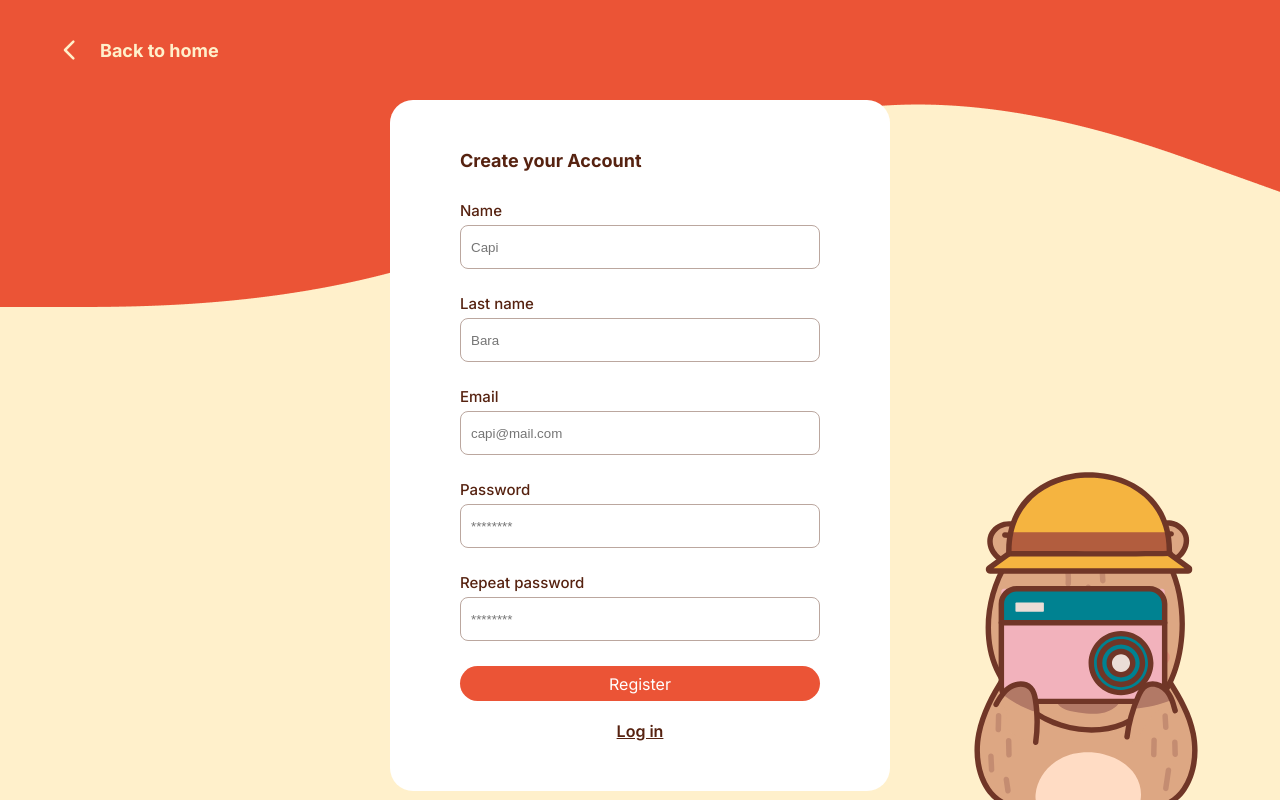
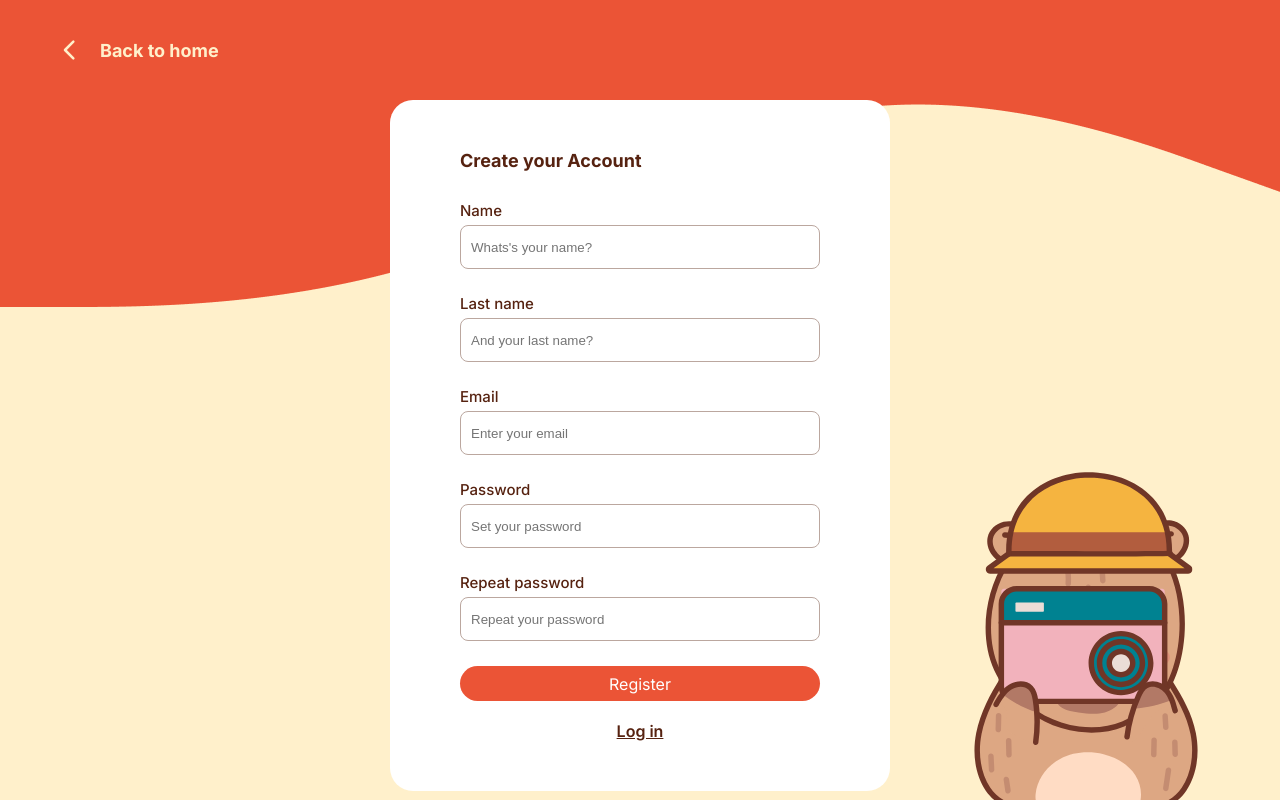
Before and after one commit to strikerout/CAPITRAVEL_FE, a React (Vite) app: page /register in a window 1280 px wide. Built offline with nearby package versions, Linux system fonts and the light colour scheme; a web font is replaced by a local one.

Commit message:
PFG5-95 fixed links to login register

```diff
--- a/src/App.scss
+++ b/src/App.scss
@@ -812,6 +812,7 @@ body{
 
 
     .formNavigate{
+        cursor: pointer;
         display: flex;
         flex-direction: row;
         align-items: center;
--- a/src/components/Banner.jsx
+++ b/src/components/Banner.jsx
@@ -9,7 +9,7 @@ const Banner = () => {
           <p className='banner-text'>Live unforgettable experiences,
           <br/>without complications.</p>
           <p className='banner-button'><b>+10.000 </b>  Happy Travelers!</p>
-          <p className='banner-subtitle-desktop'>¡Hey! Soy tu Capibara de confianza. ¿Listo para la aventura?</p>
+          <p className='banner-subtitle-desktop'> Hey! i'm Capi, Readdy for your next adventue?</p>
         </div>
         <img src="/capi_sun.svg" alt="" className='banner-capi-img'/>
       </div>
--- a/src/components/Buttons/button.module.scss
+++ b/src/components/Buttons/button.module.scss
@@ -7,5 +7,6 @@
     background-color: $primary-orange;
     color: white;
     border-radius: 50px;
+    cursor: pointer;
 
 }
--- a/src/pages/Login.jsx
+++ b/src/pages/Login.jsx
@@ -39,8 +39,8 @@ const Login = () => {
   return (
     <div>
     <img src="/orange_wave_desktop_top.png" className='topWave' alt="" />
-    <div className='formNavigate orange'>
-            <svg onClick={()=>navigate('/')} xmlns="http://www.w3.org/2000/svg"  viewBox="0 0 24 24"><path fill="none" stroke="currentColor" strokeLinecap="round" strokeLinejoin="round" strokeWidth="1.5" d="m14 7l-5 5l5 5"/></svg>
+    <div className='formNavigate orange'onClick={()=>navigate('/')}>
+            <svg xmlns="http://www.w3.org/2000/svg"  viewBox="0 0 24 24"><path fill="none" stroke="currentColor" strokeLinecap="round" strokeLinejoin="round" strokeWidth="1.5" d="m14 7l-5 5l5 5"/></svg>
             <h4>Back to home</h4>
         </div>
     <form className='registerLoginForm' onSubmit={handleSubmit}>
@@ -53,7 +53,7 @@ const Login = () => {
             <label htmlFor='email'>Email</label>
             <input
                 type="email"
-                placeholder="capi@mail.com"
+                placeholder="Enter your email"
                 name='email'
                 id='email'
                 value={user.email}
@@ -77,7 +77,7 @@ const Login = () => {
         </div>
 
         <PrimaryButton type="submit">Log in</PrimaryButton>
-        <Link>Register</Link>
+        <Link to={'/register'}>Register</Link>
     </form>
     <img src="/capi_sunglasses_top.svg"  className='topImg' alt="" />
 
--- a/src/pages/Register.jsx
+++ b/src/pages/Register.jsx
@@ -81,8 +81,8 @@ export const Register = () => {
   return (
     <div>
         <img src="/orange_wave_desktop.png" className='topWave' alt="" />
-        <div className='formNavigate'>
-                <svg onClick={()=>navigate('/')} xmlns="http://www.w3.org/2000/svg"  viewBox="0 0 24 24"><path fill="none" stroke="currentColor" strokeLinecap="round" strokeLinejoin="round" strokeWidth="1.5" d="m14 7l-5 5l5 5" className='beige'/></svg>
+        <div className='formNavigate' onClick={()=>navigate('/')}>
+                <svg xmlns="http://www.w3.org/2000/svg"  viewBox="0 0 24 24"><path fill="none" stroke="currentColor" strokeLinecap="round" strokeLinejoin="round" strokeWidth="1.5" d="m14 7l-5 5l5 5" className='beige'/></svg>
                 <h4 className='beige'>Back to home</h4>
             </div>
         <form className='registerLoginForm' onSubmit={handleSubmit}>
@@ -95,7 +95,7 @@ export const Register = () => {
                 <label htmlFor='name'>Name</label>
                 <input
                     type="text"
-                    placeholder="Capi"
+                    placeholder="Whats's your name?"
                     name='name'
                     id='name'
                     value={newUser.name}
@@ -108,7 +108,7 @@ export const Register = () => {
                 <label htmlFor='lastname'>Last name</label>
                 <input
                     type="text"
-                    placeholder="Bara"
+                    placeholder="And your last name?"
                     name='lastname'
                     id='lastname'
                     value={newUser.lastname}
@@ -121,7 +121,7 @@ export const Register = () => {
                 <label htmlFor='email'>Email</label>
                 <input
                     type="email"
-                    placeholder="capi@mail.com"
+                    placeholder="Enter your email"
                     name='email'
                     id='email'
                     value={newUser.email}
@@ -134,7 +134,7 @@ export const Register = () => {
                 <label htmlFor='password'>Password</label>
                 <input
                     type="password"
-                    placeholder="********"
+                    placeholder="Set your password"
                     name='password'
                     id='password'
                     value={newUser.passwordA}
@@ -147,7 +147,7 @@ export const Register = () => {
                 <label htmlFor='rePassword'>Repeat password</label>
                 <input
                     type="password"
-                    placeholder="********"
+                    placeholder="Repeat your password"
                     name='repassword'
                     id='rePassword'
                     value={newUser.passwordB}
@@ -158,7 +158,7 @@ export const Register = () => {
             </div>
 
             <PrimaryButton type="submit">Register</PrimaryButton>
-            <Link>Log in</Link>
+            <Link to={"/login"}>Log in</Link>
         </form>
         <img src="/capi_photo.svg"  className='buttonImg' alt="" />
 
```
